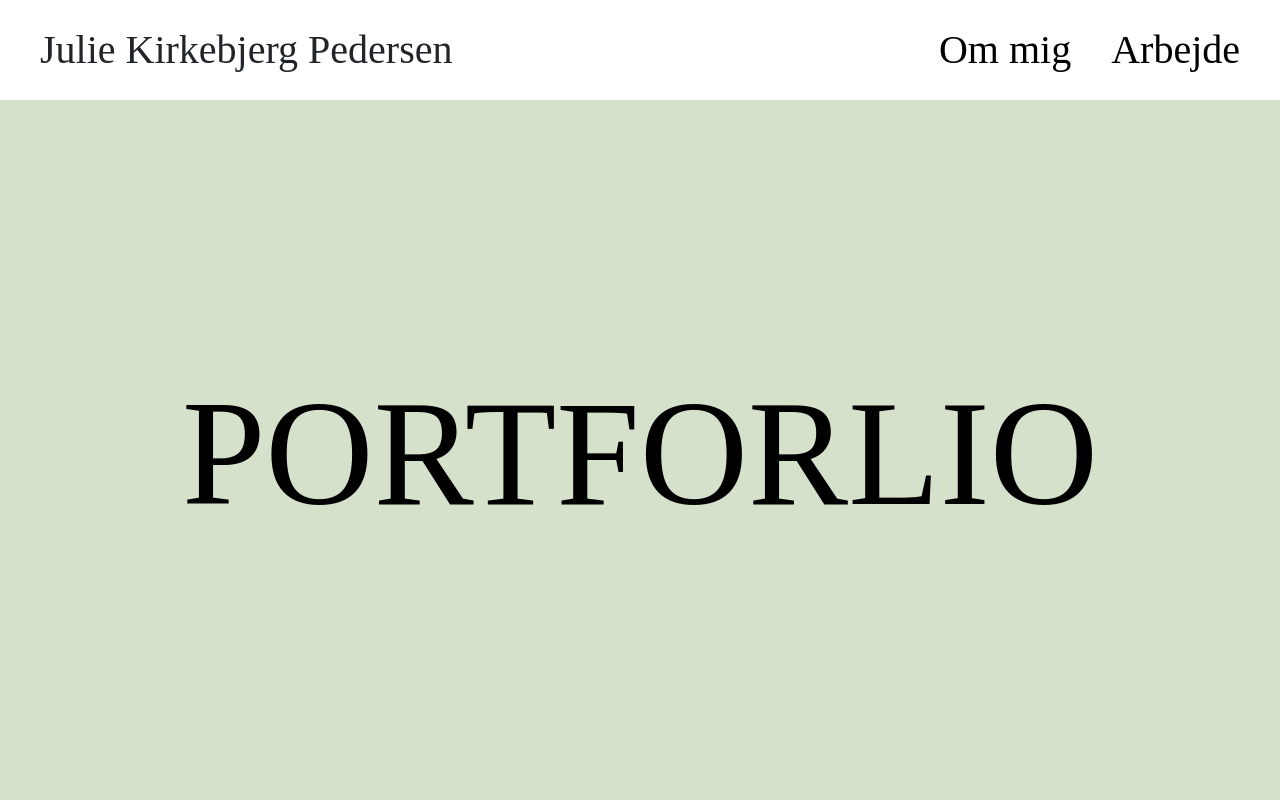
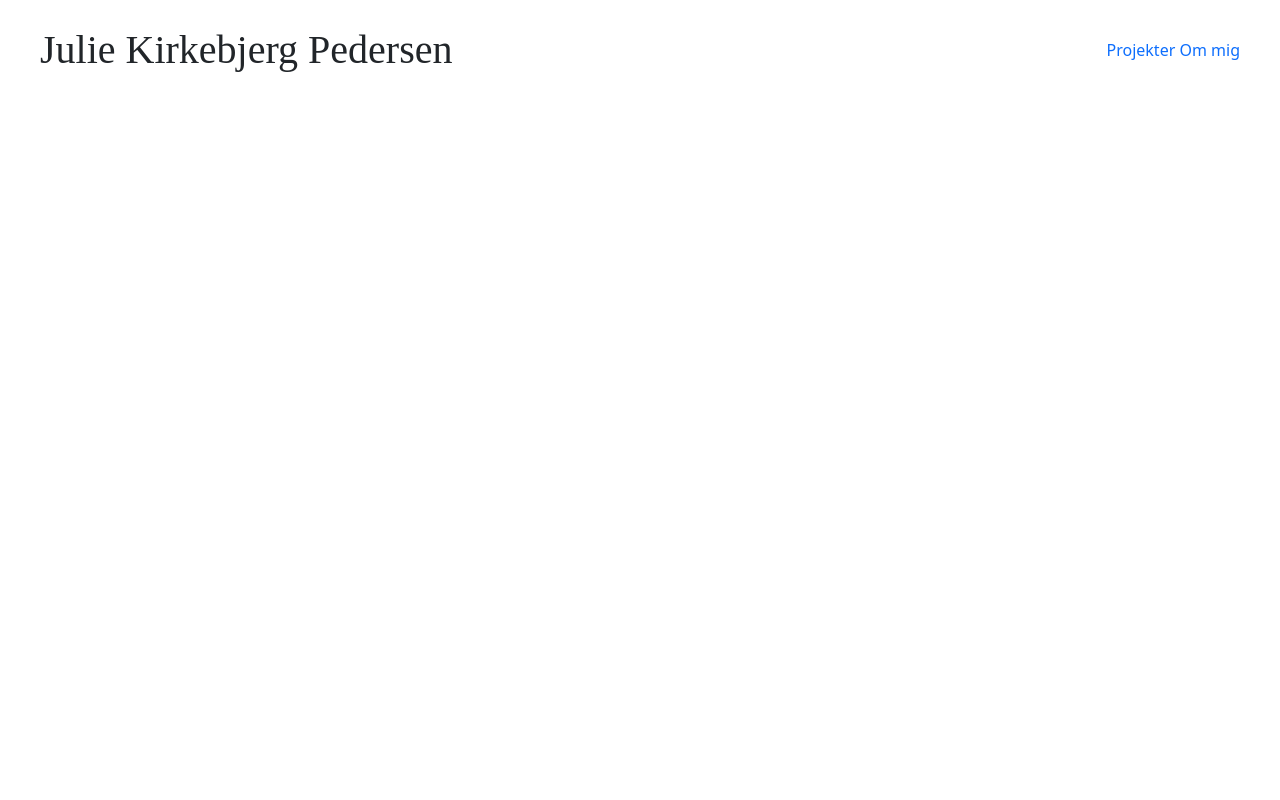
Before and after one commit to Julie2908/Portfolio2026, a website: page index.html in a window 1280 px wide. Shown: the top 800 px of the page. Drawn offline with nearby package versions, Linux system fonts and the light colour scheme; files that its build step writes are made by us from their sources.

Commit message:
First comit with bootstrap

```diff
--- a/index.html
+++ b/index.html
@@ -22,31 +22,15 @@
 
 <body>
 
-<nav class="navbar">
+<header class="navbar">
     <div class="logo">Julie Kirkebjerg Pedersen</div>
-
-    <ul class="nav-links">
-        <li><a href="#">Om mig</a></li>
-        <li><a href="#">Arbejde</a></li>
-    </ul>
-</nav>
+    <nav>
+        <a href="#">Projekter</a>
+        <a href="#" class="btn-small">Om mig</a>
+    </nav>
+</header>
 
 
-<div class="overskrift1">
-    <p class="portfolio">PORTFORLIO</p>
-</div>
-
-
-<div class="infoboks">
-    <img class="portræt" src="Billeder/IMG_1509.jpeg">
-
-    <div>
-        <h2>Kort om mig</h2>
-        <p> Fylde tekst Fylde tekst Fylde tekst Fylde tekst Fylde tekst Fylde tekst Fylde tekst Fylde tekst Fylde tekst Fylde tekst Fylde tekst Fylde tekst</p>
-        <button type="button" class="btn btn-outline-primary">Læs mere</button>
-    </div>
-
-</div>
 
 
 <script src="https://cdn.jsdelivr.net/npm/bootstrap@5.3.8/dist/js/bootstrap.bundle.min.js"></script>
```
